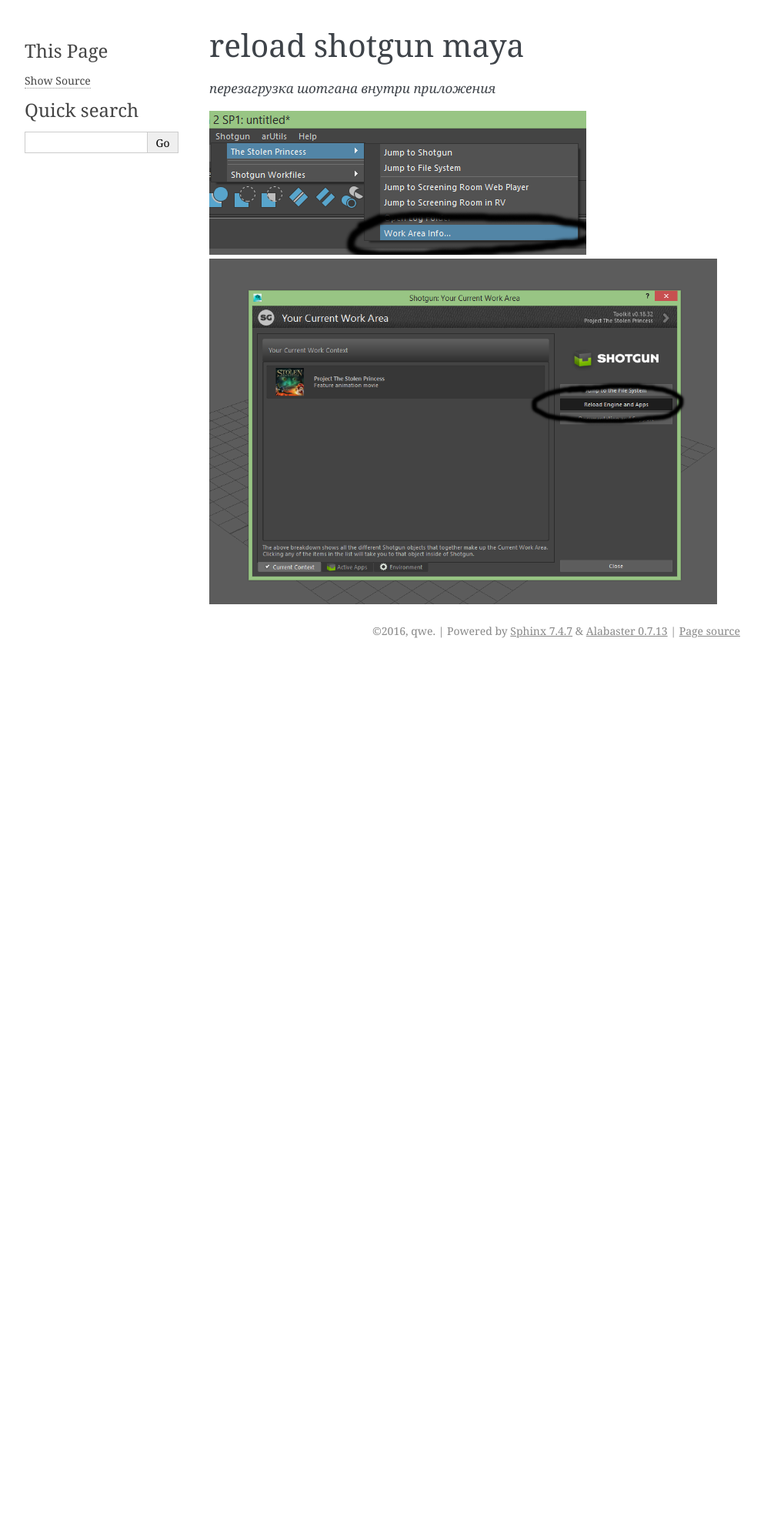
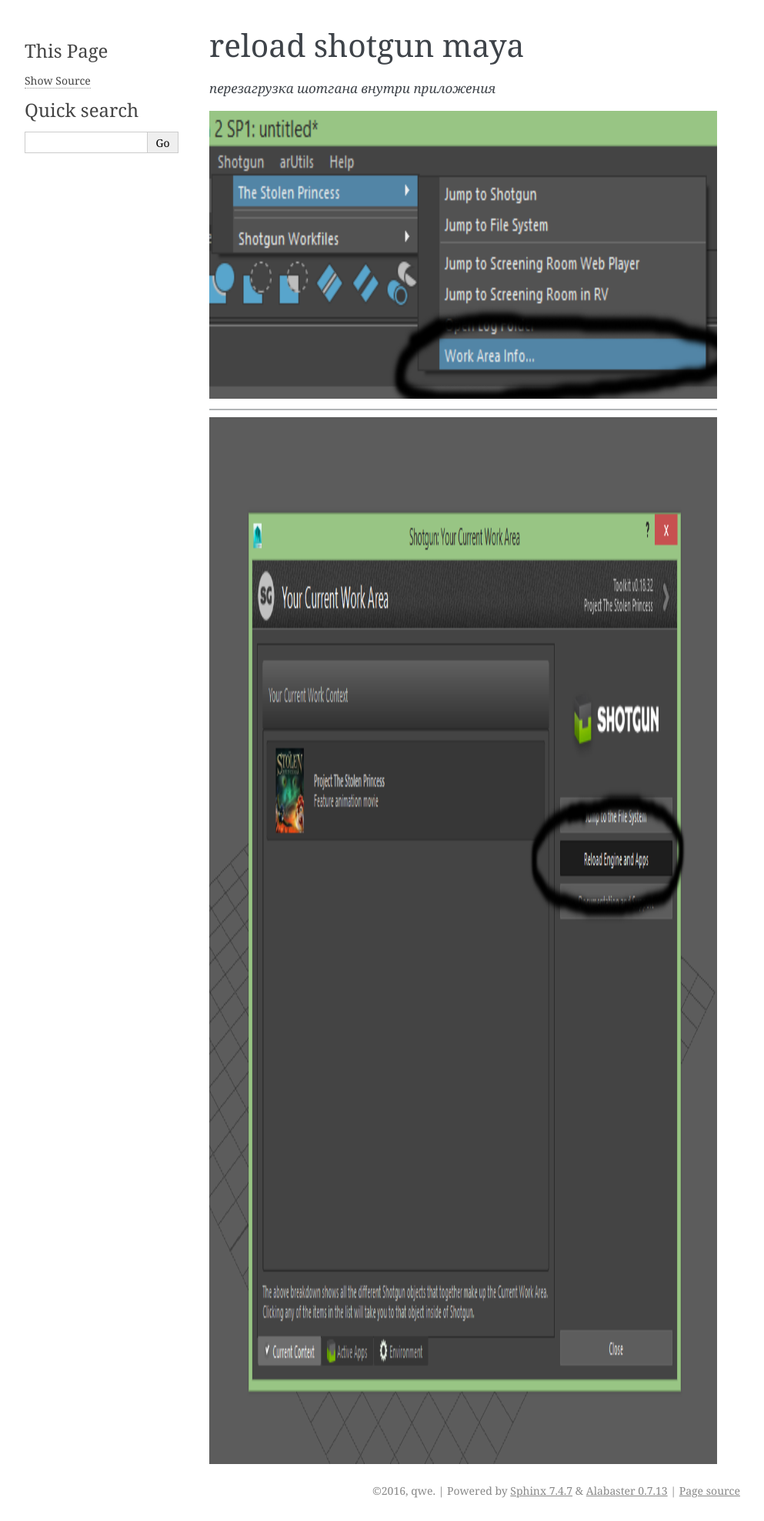
Before and after one commit to vyukov/docs, a Sphinx documentation site: the page built from docs/source/example3.rst, in a window 1280 px wide. Shown: the whole page at 77% size, without its empty margins (148-1141 px from the left). Built offline with Sphinx 7.4.7, drawn with Linux system fonts in a browser that asks for light colours; before the commit the page ends 900 px from its top, so only the background shows below that.

Commit message:
image
reload shotgun

```diff
--- a/docs/source/example3.rst
+++ b/docs/source/example3.rst
@@ -5,5 +5,8 @@
 *перезагрузка шотгана внутри приложения*
 
 .. image:: _templates/sg.png
+	:scale: 200%
+_____
 
 .. image:: _templates/sg_reload.png
+	:scale: 200%
```
